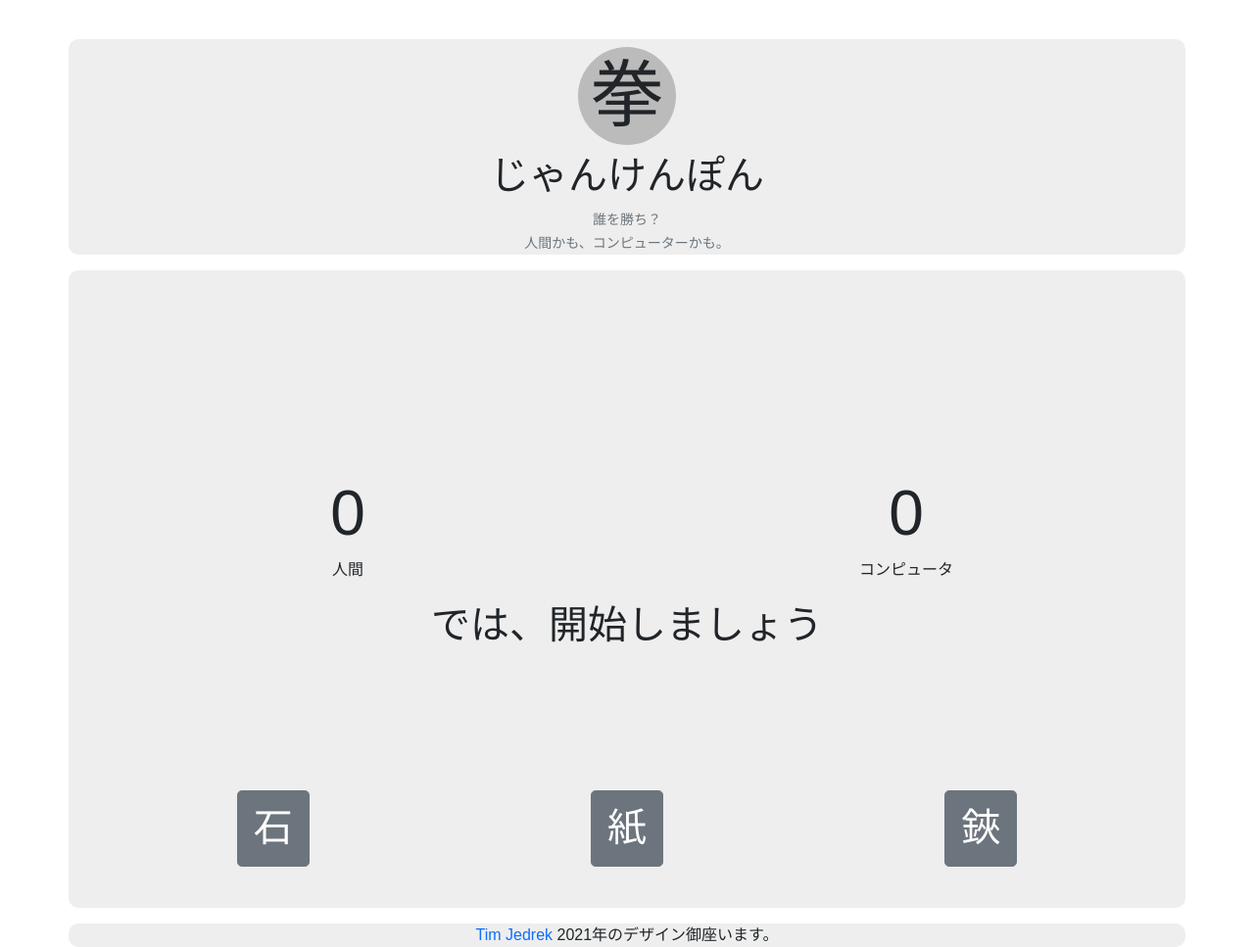
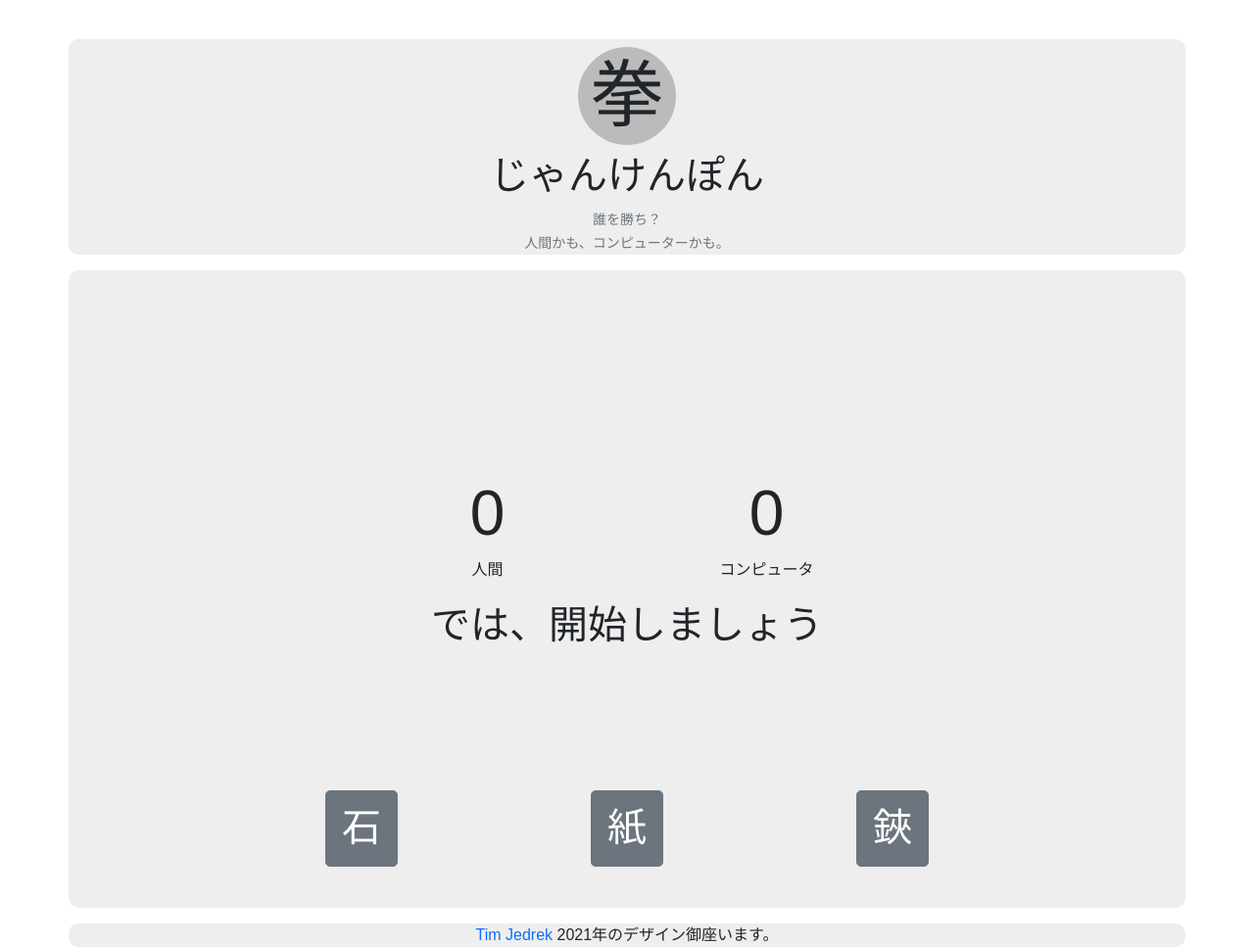
Before and after one commit to timjedrek/rock-paper-scissors, a plain HTML site: page index.html in a window 1280 px wide. Shown: the whole page at 98% size. Drawn offline with nearby package versions, Linux system fonts and the light colour scheme; a web font is replaced by a local one.

Commit message:
mobile editing

```diff
--- a/app.js
+++ b/app.js
@@ -88,13 +88,13 @@ function updateImage (humanAnswer, computerAnswer) {
 
 function bringBackSelection () {
     document.getElementById("user-selection").innerHTML = `
-    <div class="col-sm-4 text-center">
+    <div class="col-sm-3 text-center">
         <button class="btn btn-secondary btn-lg" onclick="playRound('Rock')">石</button>
     </div>
-    <div class="col-sm-4 text-center">
+    <div class="col-sm-3 text-center">
         <button class="btn btn-secondary btn-lg" onClick="playRound('Paper')">紙</button>
     </div>
-    <div class="col-sm-4 text-center">
+    <div class="col-sm-3 text-center">
         <button class="btn btn-secondary btn-lg" onclick="playRound('Scissors')">鋏</button>
     </div>
     `;
--- a/index.html
+++ b/index.html
@@ -32,37 +32,37 @@
 
     <div class="game-container container">
         <div class="selection-image-space row flex-nowrap justify-content-center ">
-            <div class="selection-image-space-human col-sm-6 d-flex justify-content-center" id="selection-image-space-human">
+            <div class="selection-image-space-human col-sm-3 d-flex justify-content-center" id="selection-image-space-human">
                 <div class="image-container">
                     <img src="media/無い.png" alt="this is where the human hand goes">
                 </div>
             </div>
-            <div class="selection-image-space-computer col-sm-6 d-flex justify-content-center" id="selection-image-space-computer">
+            <div class="selection-image-space-computer col-sm-3 d-flex justify-content-center" id="selection-image-space-computer">
                 <div class="image-container">
                     <img src="media/無い.png" alt="this is where the human hand goes">
 
                 </div>
             </div>
         </div>
-        <div class="score-board row flex-nowrap">
-            <div class="human-score col-sm-6 d-flex justify-content-center">
+        <div class="score-board row flex-nowrap d-flex justify-content-center">
+            <div class="human-score col-sm-3 d-flex justify-content-center">
                 <div id="human-score-number">0</div>
             </div>
 
-            <div class="computer-score col-sm-6 d-flex justify-content-center">
+            <div class="computer-score col-sm-3 d-flex justify-content-center">
                 <div id="computer-score-number">0</div>
 
             </div>
         </div>
 
-        <div class="score-board-players row flex-nowrap">
-            <div class="col-sm-6 d-flex justify-content-center">
+        <div class="score-board-players row flex-nowrap d-flex justify-content-center">
+            <div class="col-sm-3 d-flex justify-content-center">
                 <div class="player-title">
                     <h6>人間</h6>
                 </div>
             </div>
 
-            <div class="col-sm-6 d-flex justify-content-center">
+            <div class="col-sm-3 d-flex justify-content-center">
                 <div class="player-title">
                     <h6>コンピュータ</h6>
                 </div>
@@ -70,7 +70,7 @@
 
         </div>
 
-        <div class="row flex-nowrap">
+        <div class="row">
             <div class="col-12 text-center ">
                     <div class="status-area">
                         <h1 class="display-6" id="status-area-box">では、開始しましょう </h1>
@@ -79,14 +79,14 @@
             </div>
         </div>
 
-        <div id="user-selection" class="user-selection row flex-nowrap justify-content-md-center">
-            <div class="col-sm-4 text-center">
+        <div id="user-selection" class="user-selection row flex-nowrap justify-content-sm-center">
+            <div class="col-sm-3 text-center">
                 <button class="btn btn-secondary btn-lg" onclick="playRound('Rock')">石</button>
             </div>
-            <div class="col-sm-4 text-center">
+            <div class="col-sm-3 text-center">
                 <button class="btn btn-secondary btn-lg" onClick="playRound('Paper')">紙</button>
             </div>
-            <div class="col-sm-4 text-center">
+            <div class="col-sm-3 text-center">
                 <button class="btn btn-secondary btn-lg" onclick="playRound('Scissors')">鋏</button>
             </div>
         </div>
@@ -104,7 +104,6 @@
     </div>
     <!--Load the brain-->
     <script src="app.js"></script>
-
     <!--Load bootstrap-->
     <!-- jQuery library -->
     <script src="https://ajax.googleapis.com/ajax/libs/jquery/3.5.1/jquery.min.js"></script>
```
